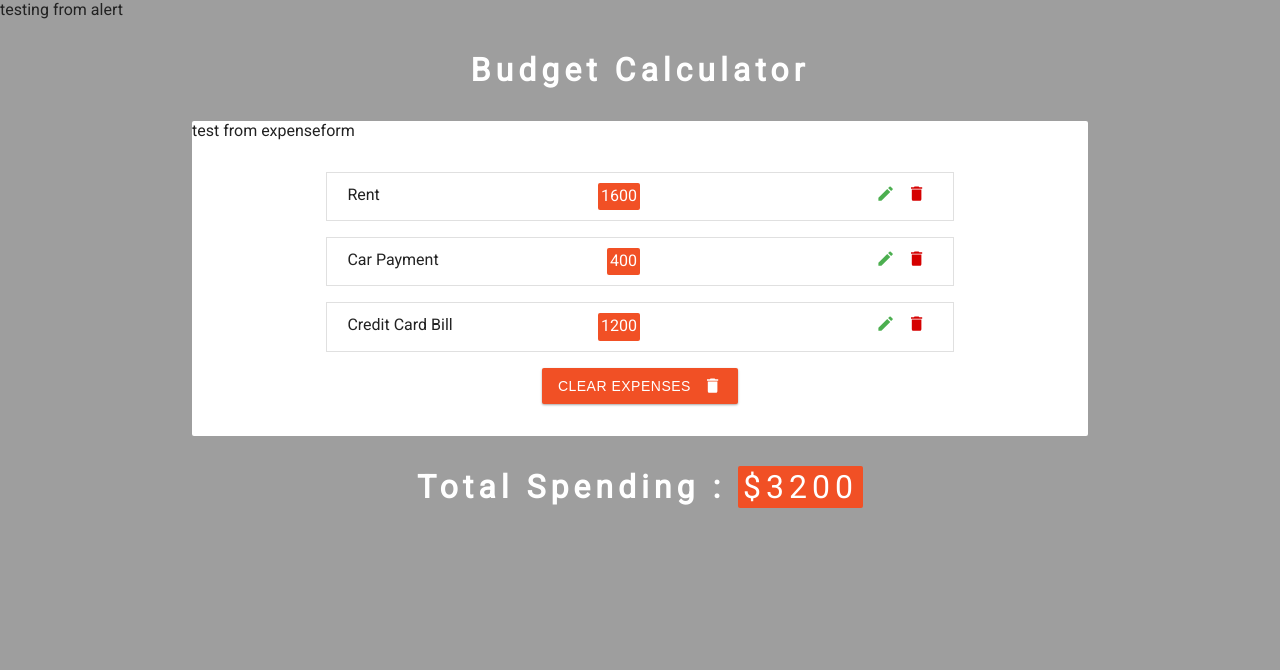
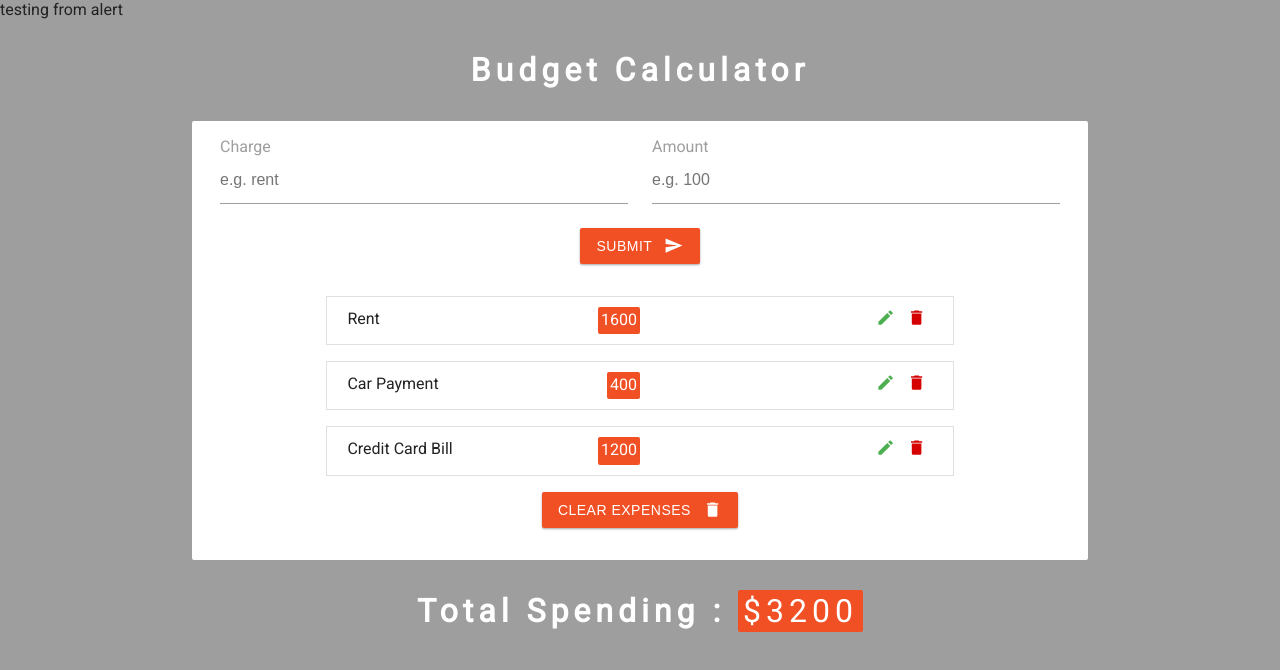
Before and after one commit to kphillips001/budgetCalculator, a React (Create React App) app: page / in a window 1280 px wide. Shown: the top 670 px of the page. Built offline with nearby package versions, Linux system fonts and the light colour scheme.

Commit message:
built out expenseform component

```diff
--- a/src/components/expenseform.js
+++ b/src/components/expenseform.js
@@ -1,11 +1,37 @@
-import React from 'react'
+import React from 'react';
+import { MdSend } from 'react-icons/md';
 
 const Expenseform = () => {
   return (
-    <div>
-      test from expenseform
-    </div>
-  )
-}
+    <form>
+      <div className='form-center'>
+        <div className='form-group'>
+          <label htmlFor='charge'>charge</label>
+          <input
+            type='text'
+            className='form-control'
+            id='charge'
+            name='charge'
+            placeholder='e.g. rent'
+          />
+        </div>
+        <div className='form-group'>
+          <label htmlFor='amount'>amount</label>
+          <input
+            type='text'
+            className='form-control'
+            id='amount'
+            name='amount'
+            placeholder='e.g. 100'
+          />
+        </div>
+      </div>
+      <button type='submit'className='btn'>
+        submit
+        <MdSend className='btn-icon'/>
+      </button>
+    </form>
+  );
+};
 
 export default Expenseform
```
